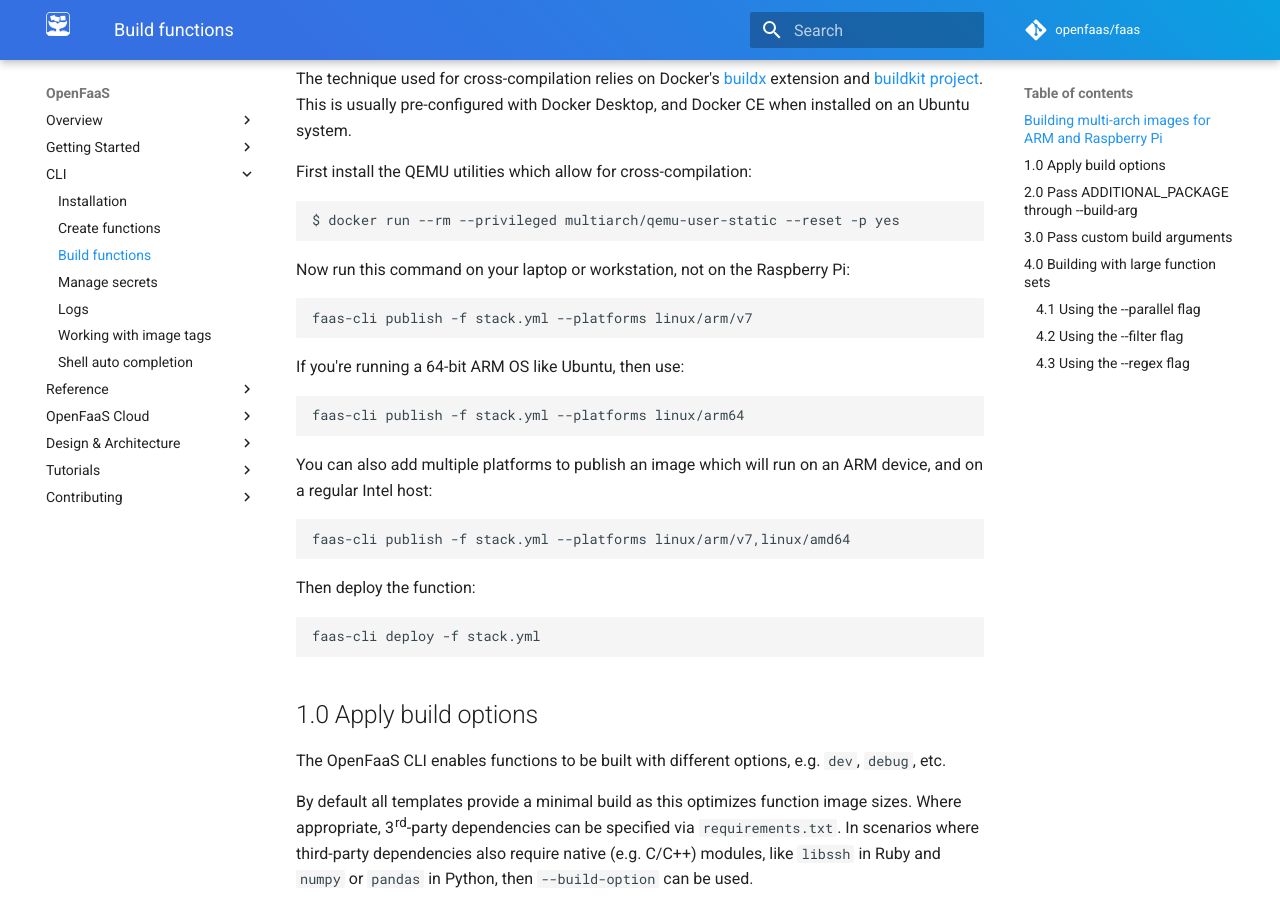
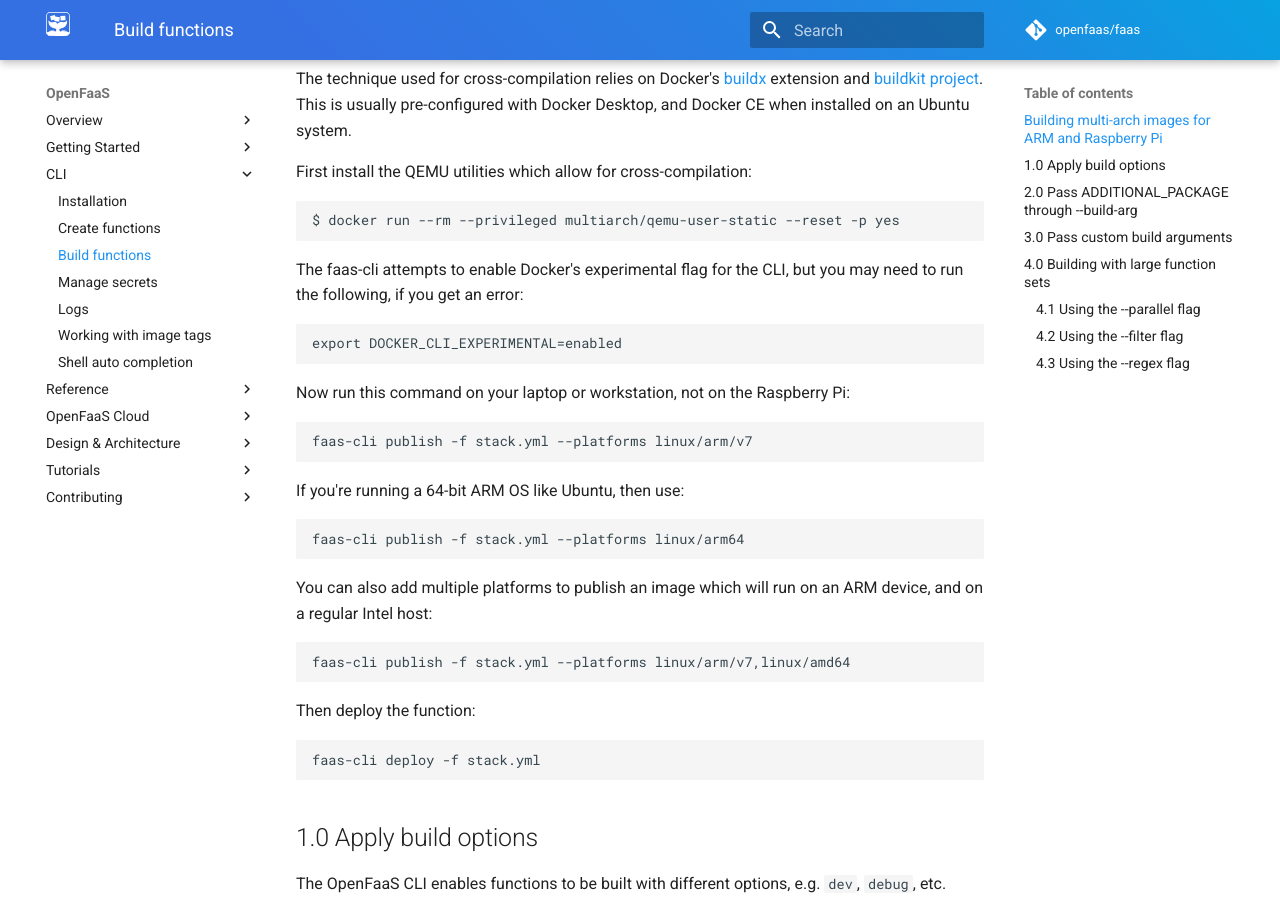
Before and after one commit to openfaas/docs, an MkDocs documentation site: the page built from docs/cli/build.md, in a window 1280 px wide and 900 px high, scrolled down 877 px. Built offline with MkDocs 1.6.1 and Material for MkDocs 9.7.7, drawn with Linux system fonts in a browser that asks for light colours; comment, search, counter and statistics services are not loaded.

Commit message:
Update build instructions
Signed-off-by: Alex Ellis (OpenFaaS Ltd) <alexellis2@gmail.com>

````diff
--- a/docs/cli/build.md
+++ b/docs/cli/build.md
@@ -32,6 +32,12 @@ First install the QEMU utilities which allow for cross-compilation:
 
 ```bash
 $ docker run --rm --privileged multiarch/qemu-user-static --reset -p yes
+```
+
+The faas-cli attempts to enable Docker's experimental flag for the CLI, but you may need to run the following, if you get an error:
+
+```
+export DOCKER_CLI_EXPERIMENTAL=enabled
 ```
 
 Now run this command on your laptop or workstation, not on the Raspberry Pi:
````
